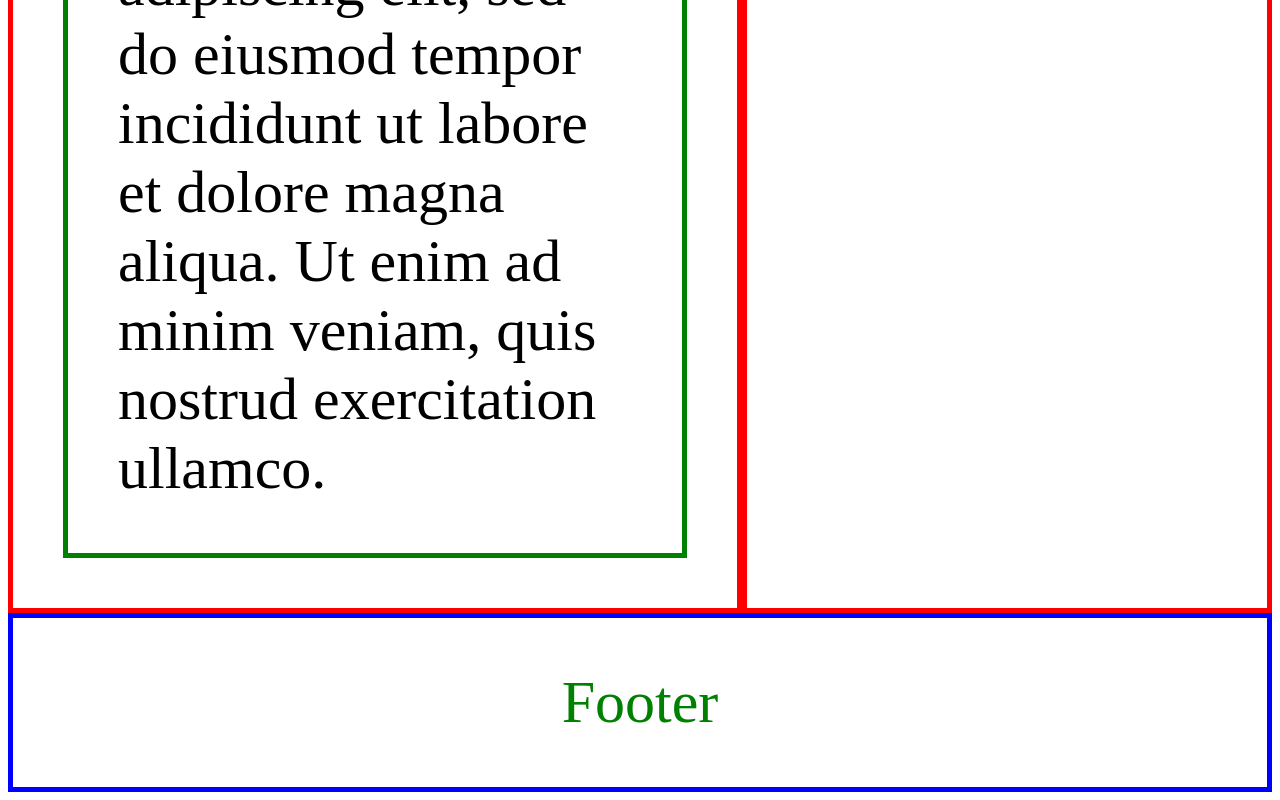
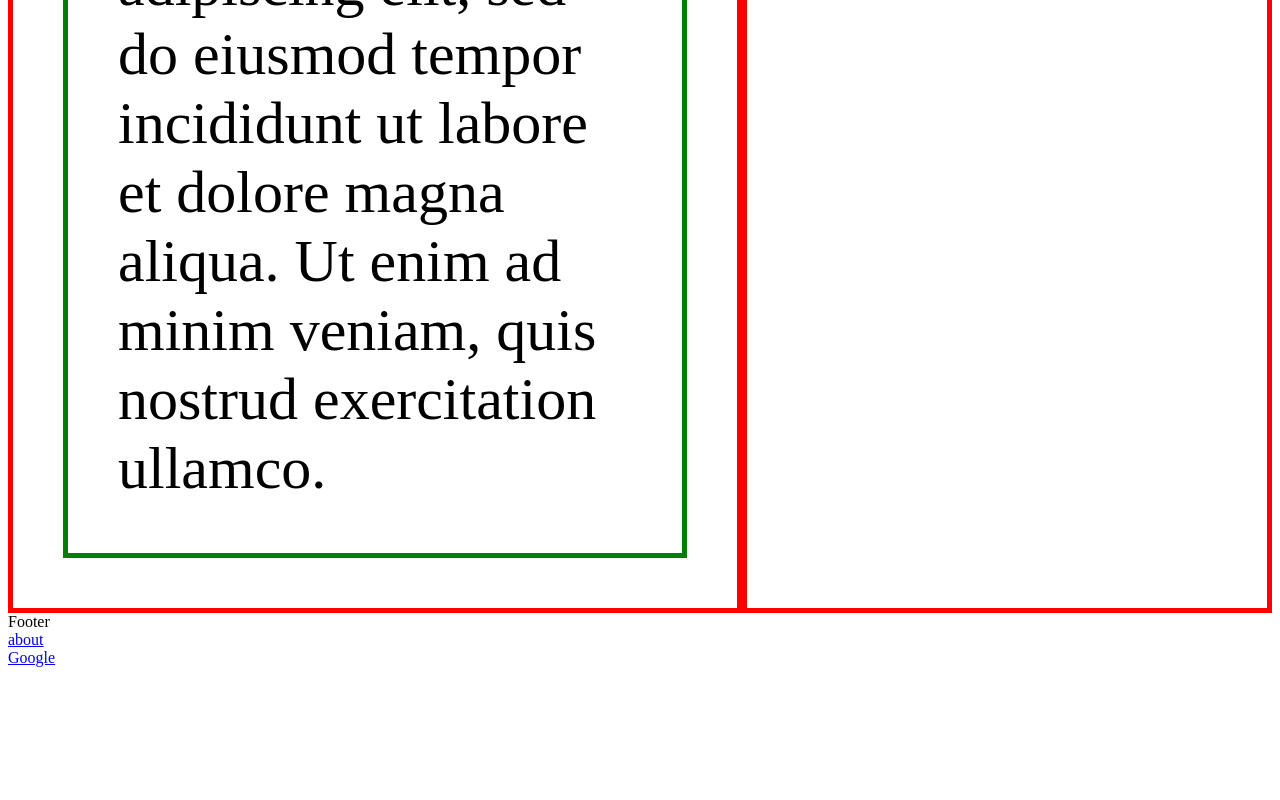
Before and after one commit to Pritamsaha-gitHub/Practice_Blog, a plain HTML site: page index.html in a window 1280 px wide. Shown: the part 2487-3287 px from the top of the page. After the commit the page ends 3162 px from the top, so only its background shows below. Drawn offline with Linux system fonts and the light colour scheme.

Commit message:
about page added

```diff
--- a/index.html
+++ b/index.html
@@ -47,6 +47,9 @@
         </div>
        </div>
    </div>
-   <div class="outer">Footer </div>
+   <div >
+    <div>Footer</div>
+    <div><a href="./about.html">  about</a></div>
+    <div><a href="https://www.google.com/" target="_blank">Google</a></div></div>
 </body>
 </html>
```
Also changed, not shown: about.html (added, +17 -0 lines).
